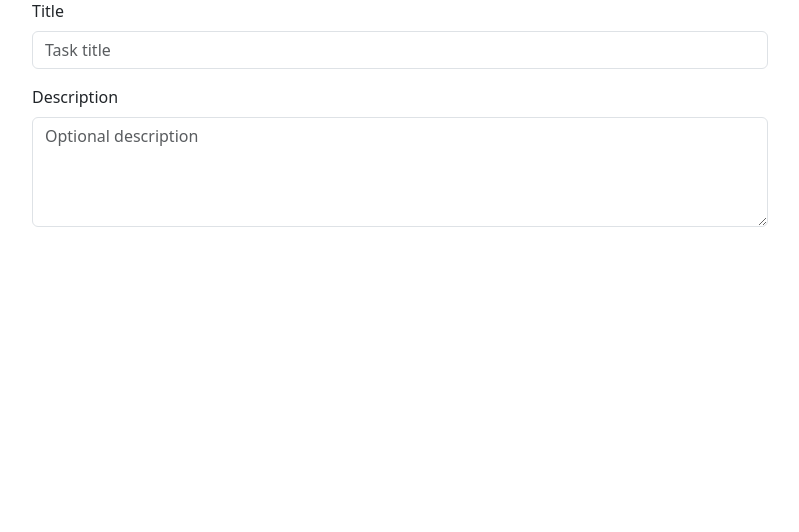
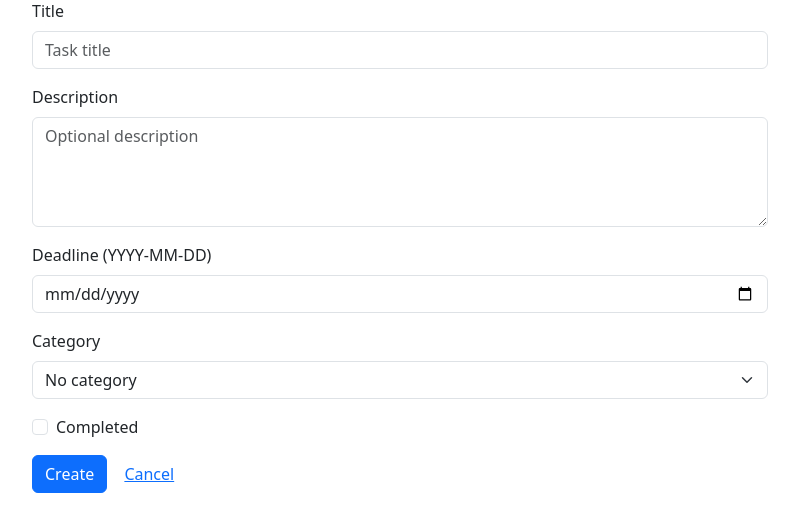
Before and after one commit to Eltaf-azizi/Custom-Task-Manager, a Flask app: page /task/add in a window 1280 px wide. Shown: the part 123-655 px from the top of the page, without its empty margins (50-849 px from the left). Run offline with Flask 3, Linux system fonts and the light colour scheme; data that the repository does not hold is empty.

Commit message:
working on the forms

```diff
--- a/app/templates/add_task.html
+++ b/app/templates/add_task.html
@@ -23,6 +23,27 @@
         {% endfor %}
       </div>
 
+      <div class="mb-3">
+        {{ form.deadline.label(class="form-label") }}
+        {{ form.deadline(class="form-control", placeholder="YYYY-MM-DD") }}
+        {% for err in form.deadline.errors %}
+          <div class="text-danger small">{{ err }}</div>
+        {% endfor %}
+      </div>
+
+      <div class="mb-3">
+        {{ form.category.label(class="form-label") }}
+        {{ form.category(class="form-select") }}
+      </div>
+
+      <div class="form-check mb-3">
+        {{ form.completed(class="form-check-input") }}
+        {{ form.completed.label(class="form-check-label") }}
+      </div>
+
+      <button class="btn btn-primary" type="submit">Create</button>
+      <a class="btn btn-link" href="{{ url_for('index') }}">Cancel</a>
+
 
     </form>
   </div>
```
